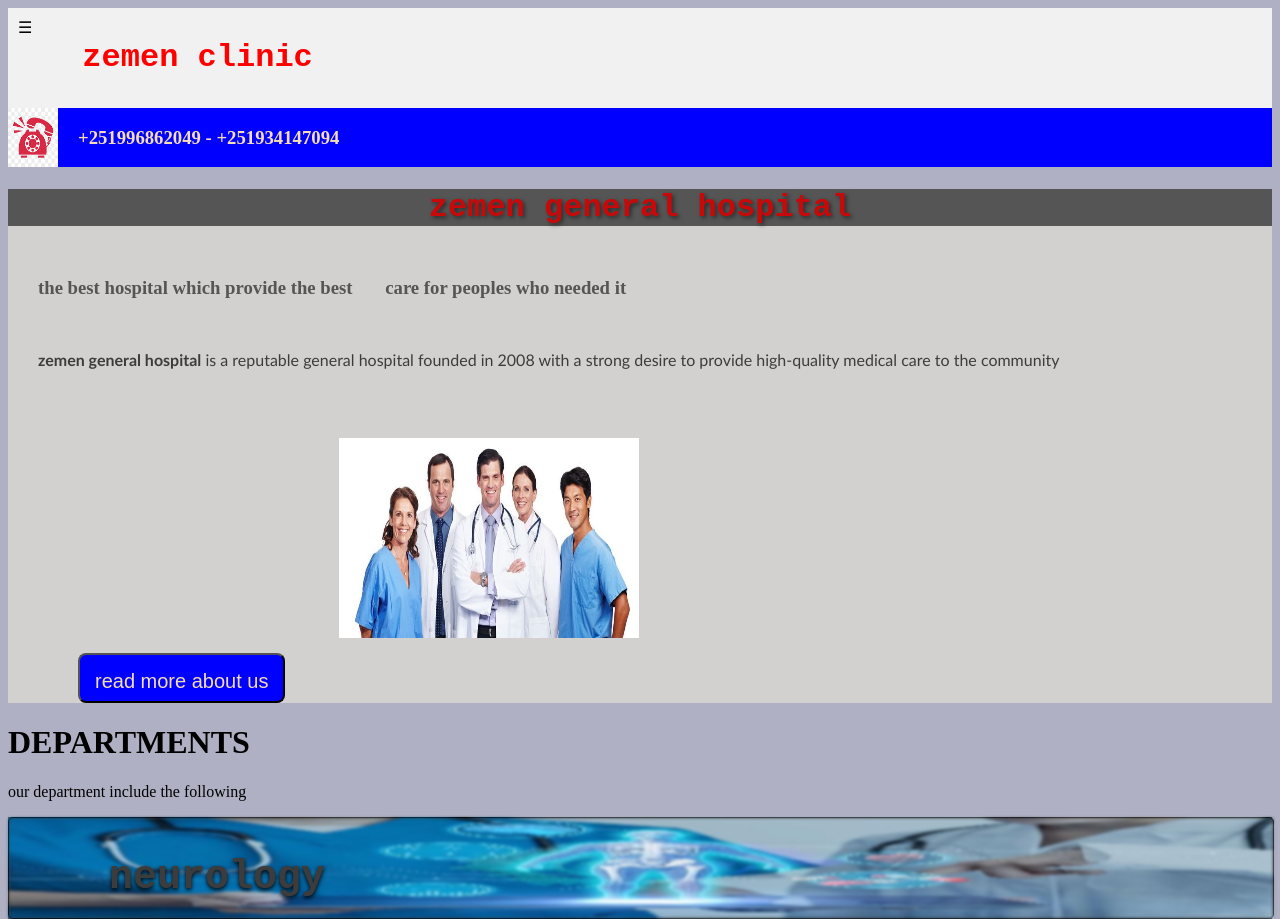
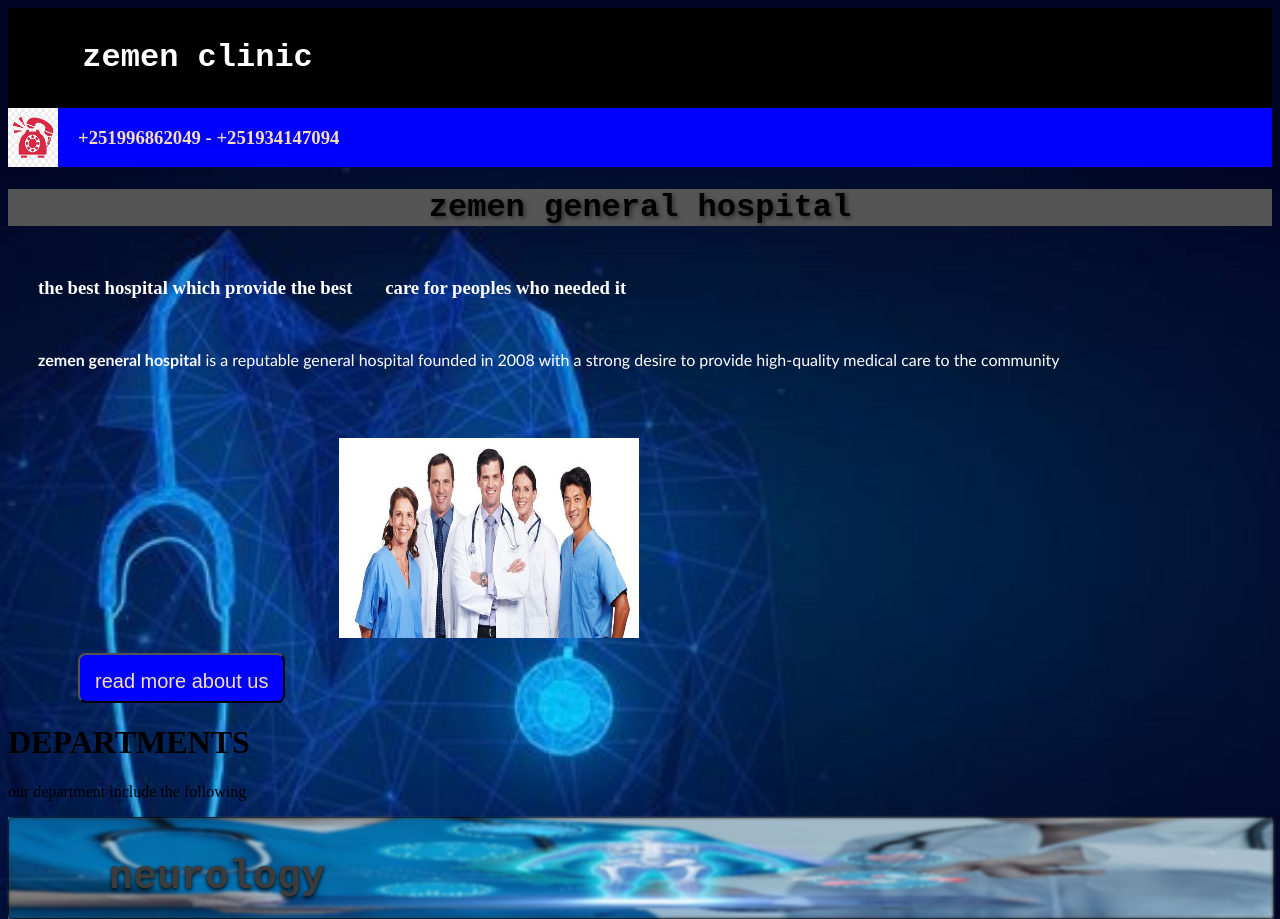
Before and after one commit to Ashtaa/Ashtaa, a plain HTML site: page side.html in a window 1280 px wide. Shown: the top 919 px of the page. Drawn offline with Linux system fonts and the light colour scheme.

Commit message:
Add files via upload

```diff
--- a/side.css
+++ b/side.css
@@ -1,12 +1,16 @@
 body{
-  background-color: rgb(176, 176, 196);
+  background-image: url(back.jpg);
+  background-repeat: no-repeat;
+  background-size: cover;
+  background-position: center center;
+  background-color: rgb(248, 7, 7);
 }
 /* Style for the navbar */
 .navbar {
   display: flex;
   flex-direction: row;
   flex-wrap: wrap;
-  background-color: #f1f1f1;
+  background-color: #000000;
   padding: 10px;
 }
 .navspan2{
@@ -14,7 +18,7 @@ body{
 }
 .navspan2 h1{
   font-family: 'Courier New', Courier, monospace;
-  color: red;
+  color: rgb(255, 255, 255);
 }
 /* Style for the open button */
 .open-btn {
@@ -39,7 +43,7 @@ body{
   padding: 6px 8px 6px 16px;
   text-decoration: none;
   font-size: 20px;
-  color: #ff0000;
+  color: #ffffff;
   display: block;
 }
 
@@ -88,26 +92,26 @@ body{
   font-size: 78px;
 } */
 .the3 {
-  background-color: #d3d0d0;
+
   padding-top: 0px;
 
 }
 
 .the3 h3 {
   padding: 30px;
-  color: #555;
+  color: #ffffff;
 
 }
 
 .the3 h1{
  font-family: 'Courier New', Courier, monospace;
-  color: #c90909;
+  color: #000000;
   text-align: center;
   background-color: #555;
   text-shadow: 2px 2px 4px rgba(0, 0, 0, 0.5);
 }
 .the3 p{
-  color: #3d3c3c;
+  color: #ffffff;
   font-family: 'Gill Sans', 'Gill Sans MT', Calibri, 'Trebuchet MS', sans-serif;
   line-height: 1.5;
   padding-left: 30px;
```
